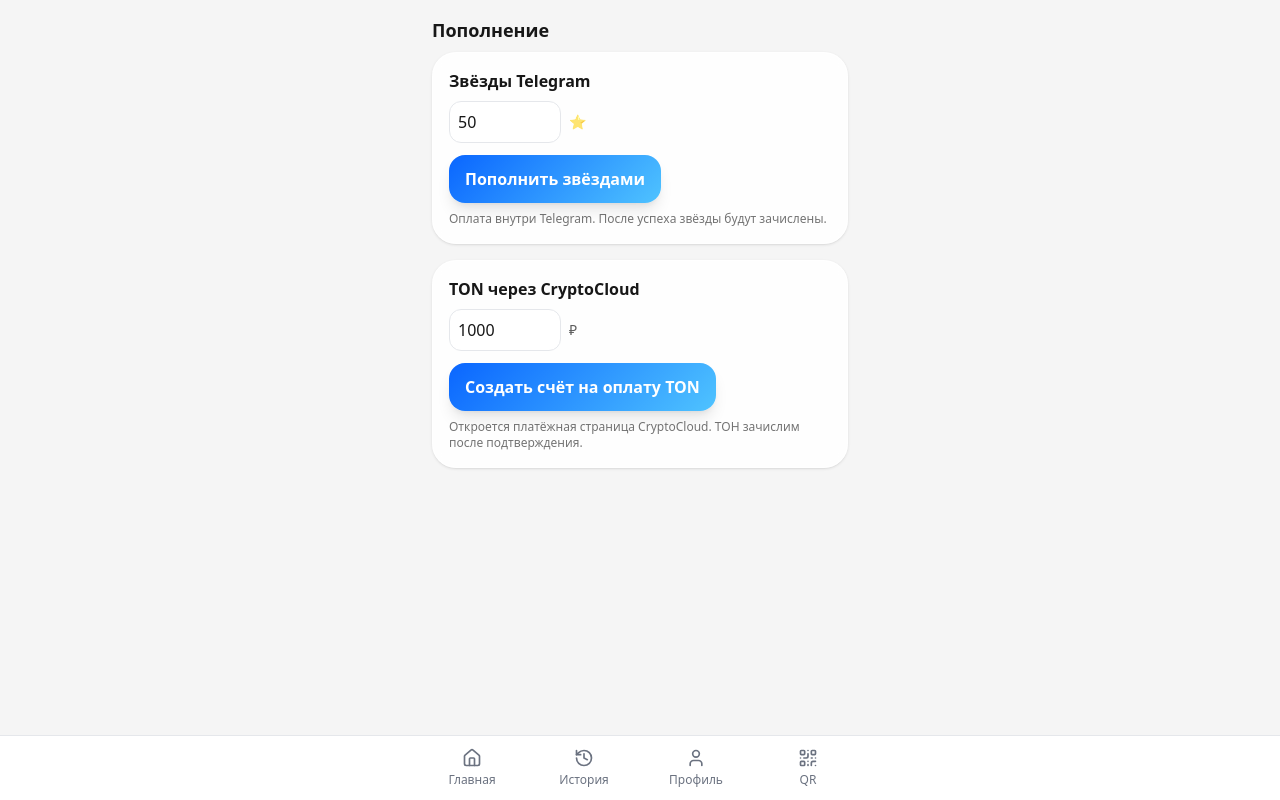
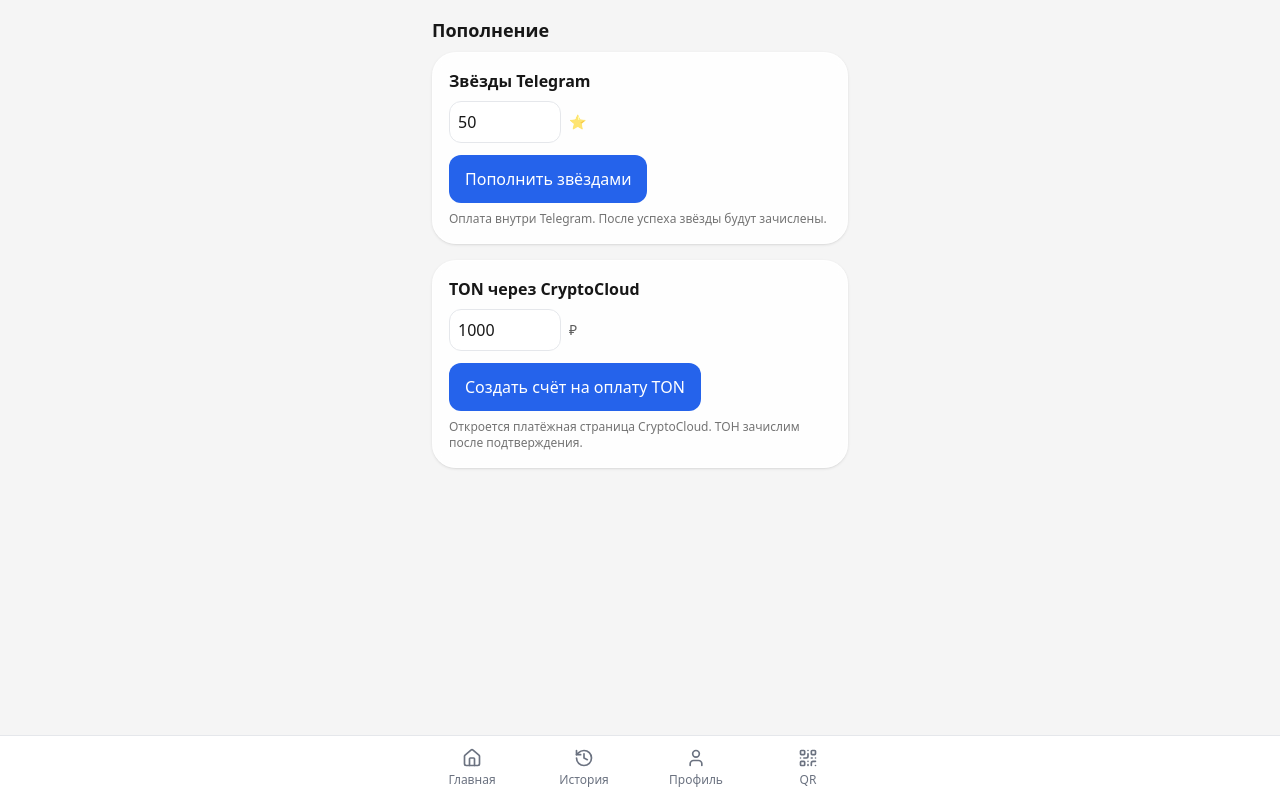
Before and after one commit to maximzayviy-pixel/reel, a Next.js app: page /topup in a window 1280 px wide. Built offline with nearby package versions, Linux system fonts and the light colour scheme.

Commit message:
Оплата фикс

```diff
--- a/src/app/api/topup/stars/route.ts
+++ b/src/app/api/topup/stars/route.ts
@@ -1,12 +1,23 @@
 import { NextRequest, NextResponse } from 'next/server';
 import { getAdminDB } from '../../../../lib/firebaseAdmin';
-import { getUserIdFromRequest } from '../../../../lib/telegram';
+
+function getUserIdFromHeader(req: NextRequest): string | null {
+  const init = req.headers.get('x-telegram-init-data') || '';
+  try {
+    const p = new URLSearchParams(init);
+    const raw = p.get('user');
+    const u = raw ? JSON.parse(raw) : null;
+    return u?.id ? String(u.id) : null;
+  } catch { return null; }
+}
 
 export async function POST(req: NextRequest) {
   try {
     const { stars } = await req.json();
     if (!stars || stars <= 0) return NextResponse.json({ error: 'bad stars' }, { status: 400 });
-    const userId = getUserIdFromRequest(req as unknown as Request);
+    const userId = getUserIdFromHeader(req);
+    if (!userId) return NextResponse.json({ error: 'unauthorized' }, { status: 401 });
+
     const token = process.env.TELEGRAM_BOT_TOKEN!;
     const mult = Number(process.env.STARS_PRICE_MULTIPLIER || 1);
 
@@ -16,7 +27,6 @@ export async function POST(req: NextRequest) {
       payload: `topup-stars-${userId}-${Date.now()}`,
       currency: "XTR",
       prices: [{ label: "Stars", amount: Math.round(stars * mult) }],
-      // optional: provider_data, start_parameter, photo_url, etc.
     };
 
     const res = await fetch(`https://api.telegram.org/bot${token}/createInvoiceLink`, {
@@ -28,7 +38,6 @@ export async function POST(req: NextRequest) {
     if (!j?.ok) return NextResponse.json({ error: j?.description || 'bot error' }, { status: 502 });
     const link = j.result;
 
-    // Save pending topup record
     const adminDb = getAdminDB();
     await adminDb.collection('topups').doc(payload.payload).set({
       provider: 'telegram-stars',
--- a/src/app/api/topup/ton/route.ts
+++ b/src/app/api/topup/ton/route.ts
@@ -1,12 +1,22 @@
 import { NextRequest, NextResponse } from 'next/server';
 import { getAdminDB } from '../../../../lib/firebaseAdmin';
-import { getUserIdFromRequest } from '../../../../lib/telegram';
+
+function getUserIdFromHeader(req: NextRequest): string | null {
+  const init = req.headers.get('x-telegram-init-data') || '';
+  try {
+    const p = new URLSearchParams(init);
+    const raw = p.get('user');
+    const u = raw ? JSON.parse(raw) : null;
+    return u?.id ? String(u.id) : null;
+  } catch { return null; }
+}
 
 export async function POST(req: NextRequest) {
   try {
     const { rub } = await req.json();
     if (!rub || rub <= 0) return NextResponse.json({ error: 'bad rub' }, { status: 400 });
-    const userId = getUserIdFromRequest(req as unknown as Request);
+    const userId = getUserIdFromHeader(req);
+    if (!userId) return NextResponse.json({ error: 'unauthorized' }, { status: 401 });
 
     const token = process.env.CRYPTOCLOUD_TOKEN;
     const shop = process.env.CRYPTOCLOUD_SHOP_ID;
@@ -18,7 +28,6 @@ export async function POST(req: NextRequest) {
       currency: "RUB",
       order_id: `${userId}-${Date.now()}`,
       description: `Reel Wallet topup by ${userId}`,
-      // If provider supports TON directly, add 'payer_currency': 'TON' (or specific field per docs)
     };
 
     const res = await fetch('https://api.cryptocloud.plus/v2/invoice/create', {
@@ -34,7 +43,6 @@ export async function POST(req: NextRequest) {
       return NextResponse.json({ error: j?.error || 'provider error' }, { status: 502 });
     }
 
-    // Save pending topup (so webhook can match)
     const adminDb = getAdminDB();
     await adminDb.collection('topups').doc(j.result.uuid).set({
       provider: 'cryptocloud',
--- a/src/app/topup/page.tsx
+++ b/src/app/topup/page.tsx
@@ -7,17 +7,20 @@ import { Button } from '../../components/UI';
 import { useTG } from '../../context/UserContext';
 
 export default function TopupPage(){
-  const { initData } = useTG();
+  const { initData, loading } = useTG();
   const tg = (globalThis as any)?.Telegram?.WebApp;
   const [stars, setStars] = useState<number>(50);
   const [tonRub, setTonRub] = useState<number>(1000);
   const [error, setError] = useState('');
+  const [busyStars, setBusyStars] = useState(false);
+  const [busyTon, setBusyTon] = useState(false);
 
   useEffect(()=>{ try{ tg?.expand?.(); }catch{} },[tg]);
 
   const topupStars = async () => {
     setError('');
     if (!initData) { setError('Открой Mini App внутри Telegram'); return; }
+    setBusyStars(true);
     try {
       const res = await fetch('/api/topup/stars', {
         method:'POST',
@@ -32,12 +35,14 @@ export default function TopupPage(){
       } else {
         window.open(link, '_blank');
       }
-    } catch (e:any) { setError(e.message); }
+    } catch (e:any) { console.error(e); setError(e.message); }
+    finally { setBusyStars(false); }
   };
 
   const topupTon = async () => {
     setError('');
     if (!initData) { setError('Открой Mini App внутри Telegram'); return; }
+    setBusyTon(true);
     try {
       const res = await fetch('/api/topup/ton', {
         method:'POST',
@@ -47,7 +52,8 @@ export default function TopupPage(){
       const j = await res.json();
       if (!res.ok) throw new Error(j?.error || 'Ошибка');
       window.open(j.pay_url, '_blank');
-    } catch (e:any) { setError(e.message); }
+    } catch (e:any) { console.error(e); setError(e.message); }
+    finally { setBusyTon(false); }
   };
 
   return (
@@ -61,7 +67,7 @@ export default function TopupPage(){
           <input type="number" min={1} value={stars} onChange={e=>setStars(parseInt(e.target.value||'0'))} className="border rounded-xl p-2 w-28" />
           <div className="text-sm opacity-70">⭐</div>
         </div>
-        <div className="mt-3"><Button onClick={topupStars}>Пополнить звёздами</Button></div>
+        <div className="mt-3"><Button onClick={topupStars} disabled={busyStars || loading}>{busyStars?'Создаём счёт…':'Пополнить звёздами'}</Button></div>
         <div className="text-xs opacity-60 mt-2">Оплата внутри Telegram. После успеха звёзды будут зачислены.</div>
       </div>
 
@@ -71,7 +77,7 @@ export default function TopupPage(){
           <input type="number" min={1} value={tonRub} onChange={e=>setTonRub(parseInt(e.target.value||'0'))} className="border rounded-xl p-2 w-28" />
           <div className="text-sm opacity-70">₽</div>
         </div>
-        <div className="mt-3"><Button onClick={topupTon}>Создать счёт на оплату TON</Button></div>
+        <div className="mt-3"><Button onClick={topupTon} disabled={busyTon || loading}>{busyTon?'Создаём счёт…':'Создать счёт на оплату TON'}</Button></div>
         <div className="text-xs opacity-60 mt-2">Откроется платёжная страница CryptoCloud. ТОН зачислим после подтверждения.</div>
       </div>
 
--- a/src/components/UI.tsx
+++ b/src/components/UI.tsx
@@ -1,10 +1,16 @@
 'use client';
 import React from 'react';
 
-export const Card: React.FC<React.PropsWithChildren> = ({children}) => (
-  <div className="card">{children}</div>
-);
+type BtnProps = React.ButtonHTMLAttributes<HTMLButtonElement> & { className?: string };
 
-export const Button: React.FC<React.ButtonHTMLAttributes<HTMLButtonElement>> = ({className='', children, ...props}) => (
-  <button className={`btn-reel ${className}`} {...props}>{children}</button>
-);
+export function Button({ className = '', children, ...rest }: BtnProps) {
+  return (
+    <button
+      type="button"
+      {...rest}
+      className={`px-4 py-3 rounded-xl bg-blue-600 text-white font-medium active:scale-[0.99] disabled:opacity-50 disabled:pointer-events-none ${className}`}
+    >
+      {children}
+    </button>
+  );
+}
```
